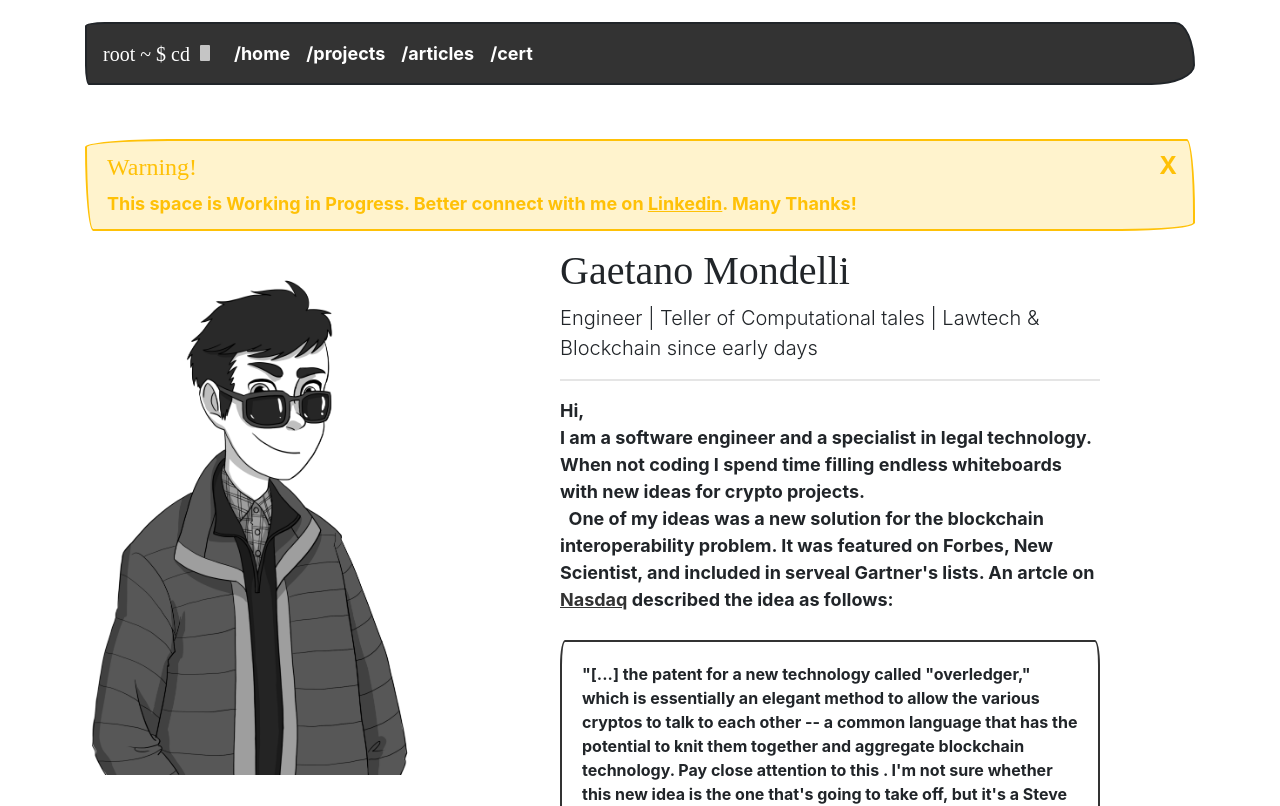
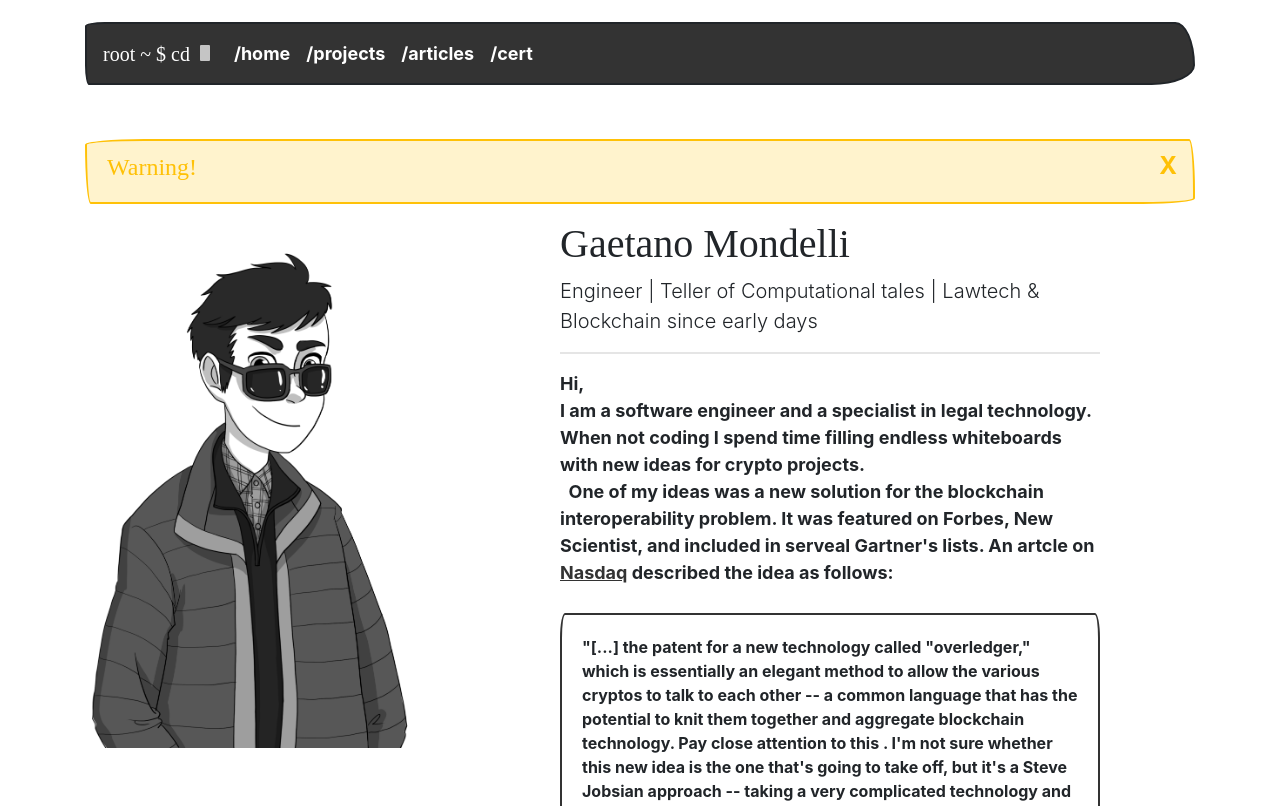
Before and after one commit to GaetanoMondelli/GaetanoMondelli.github.io, a React (Create React App) app: page /#/ in a window 1280 px wide. Shown: the top 806 px of the page. Built offline with nearby package versions, Linux system fonts and the light colour scheme; a web font is replaced by a local one.

Commit message:
feat: add CV PDF and linkedIn dump; comment out WIP alert text in App.js

```diff
--- a/src/App.js
+++ b/src/App.js
@@ -32,7 +32,7 @@ class App extends React.Component {
         <div style={this.state.hideWarning ? { display: "none" } : { display: "block" }} class="alert alert-dismissible alert-warning">
           <button onClick={() => this.setState({ hideWarning: true })} type="button" class="close" data-dismiss="alert">&times;</button>
           <h4 class="alert-heading">Warning!</h4>
-          <p class="mb-0"> This space is Working in Progress. Better connect with me on  <a href="https://www.linkedin.com/in/gaetano-mondelli/" class="alert-link"> Linkedin</a>. Many Thanks!</p>
+          {/* <p class="mb-0"> This space is Working in Progress. Better connect with me on  <a href="https://www.linkedin.com/in/gaetano-mondelli/" class="alert-link"> Linkedin</a>. Many Thanks!</p> */}
         </div>
         <Switch>
           <Route exact path="/">
```
Also changed, not shown: 2 other files (tests, documents, lock files or other folders).
